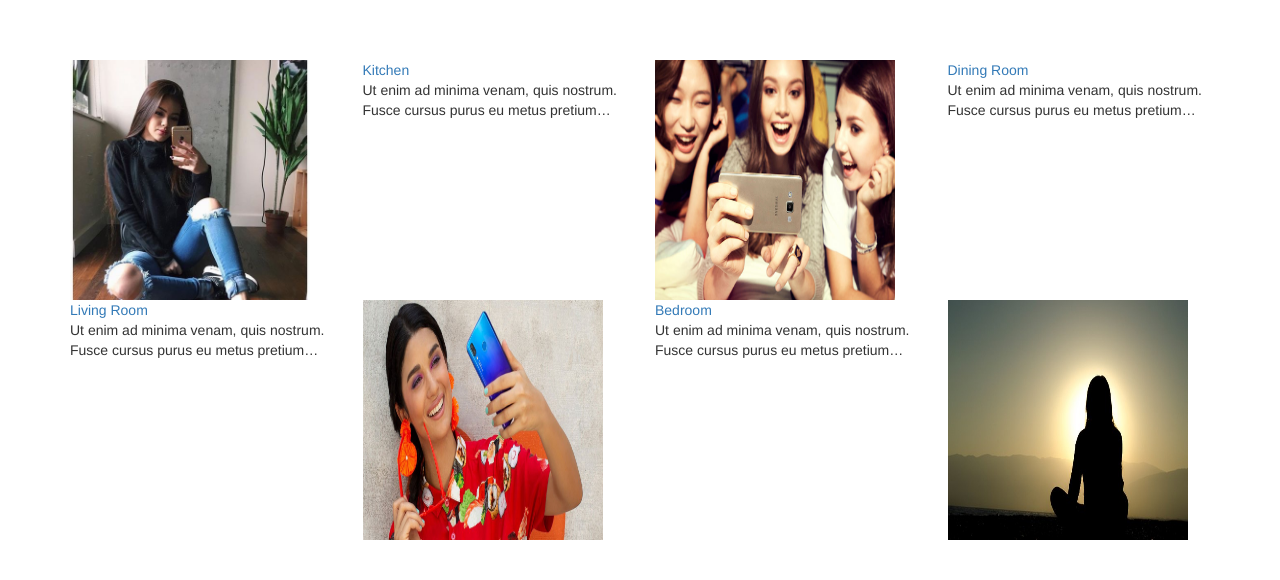
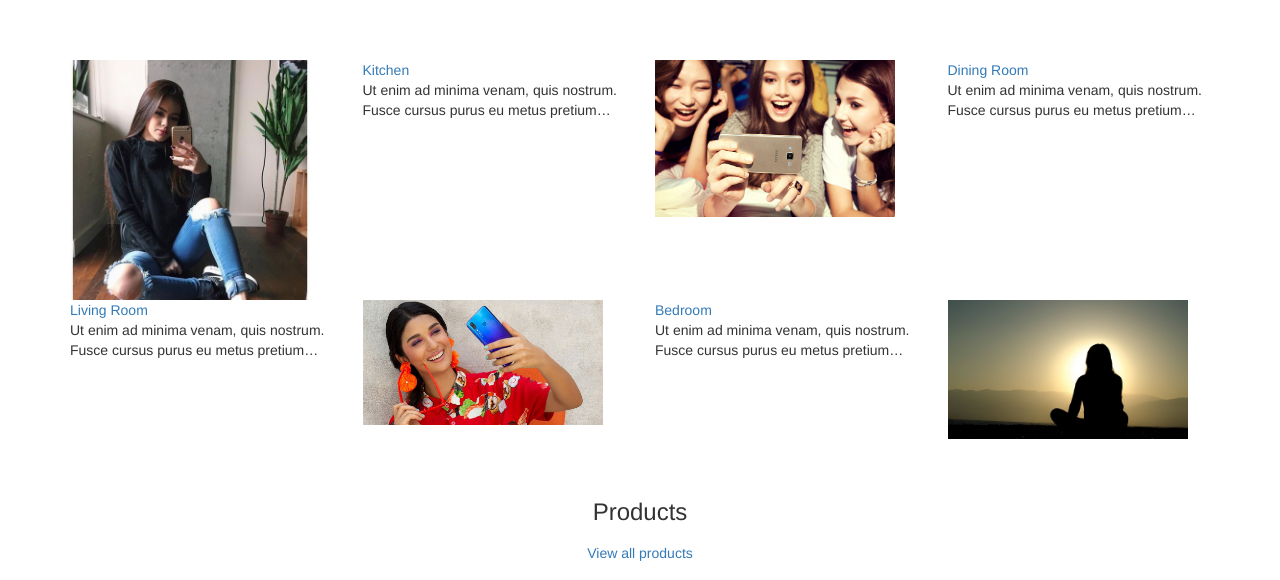
Before and after one commit to Thienhoangba99/dat1shot1minute, a PHP site: page /day11/home_sp.php in a window 1280 px wide; the page is wider, and only the part inside the window is pictured. Shown: the part 1025-1605 px from the top of that part. Run offline with PHP 8.4, Linux system fonts and the light colour scheme.

Commit message:
Update home.css

```diff
--- a/home.css
+++ b/home.css
@@ -33,7 +33,7 @@
 }
 .imgkitchen{
 	width: 240px;
-	height: 240px;
+	height: auto;
 	size:
 }
 #CF1{
```
